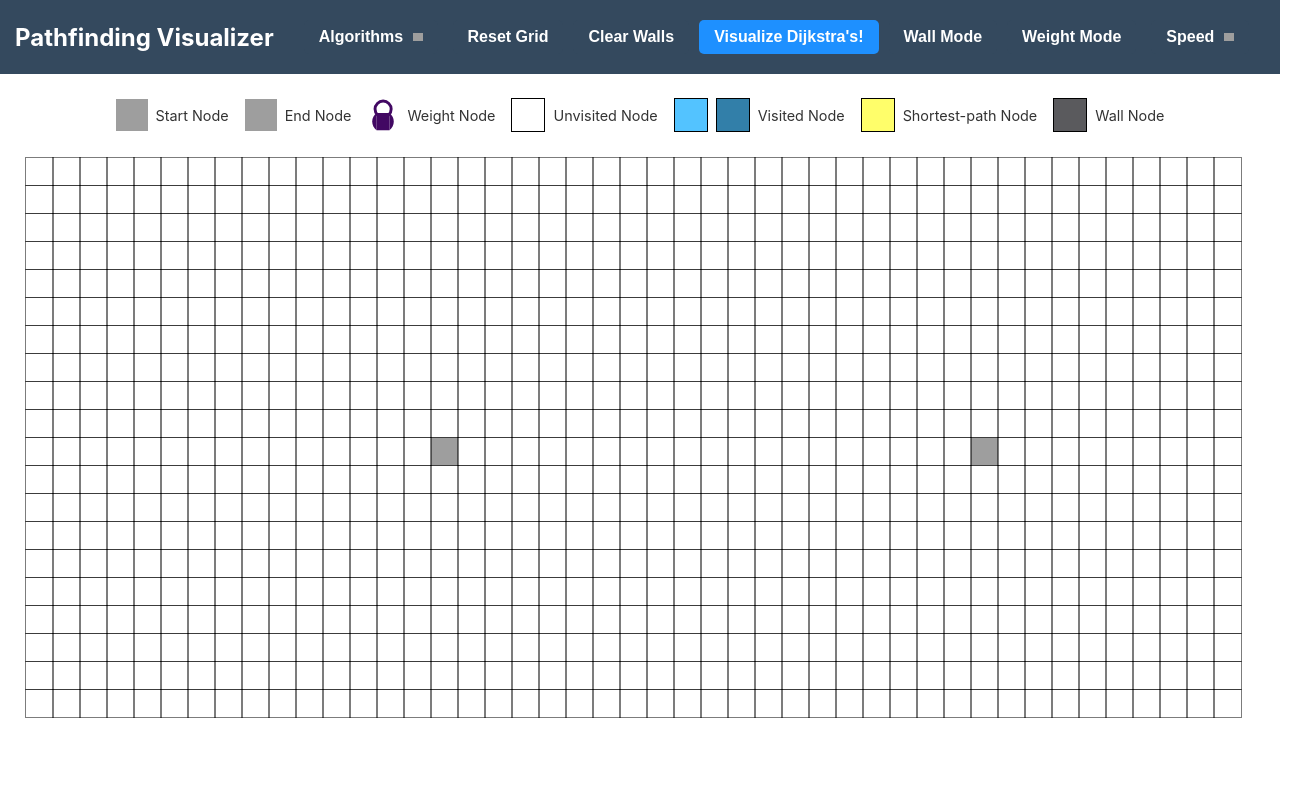
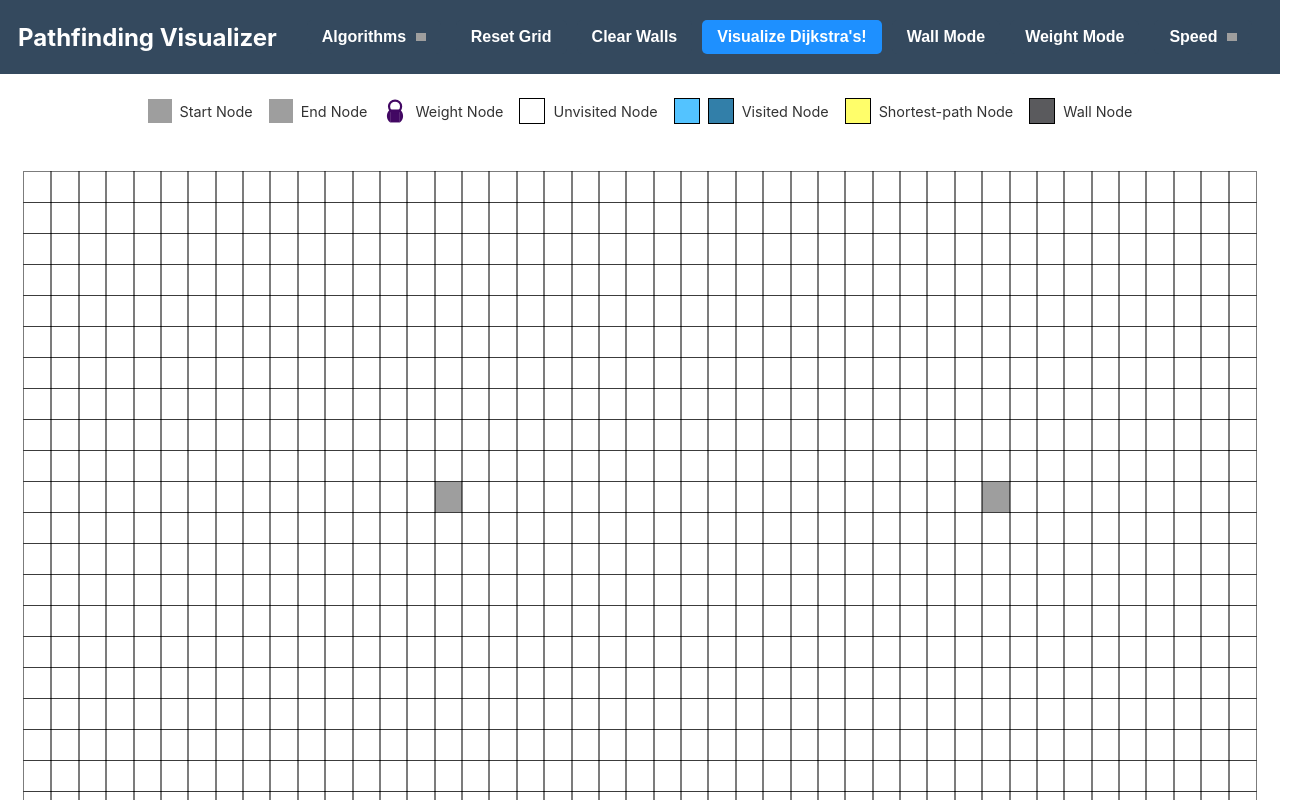
Before and after one commit to ChristopherChau/PathFindingVisualizer, a React (Create React App) app: page / in a window 1280 px wide. Shown: the top 800 px of the page, 1306 px wide, since content can reach past the window. Built offline with nearby package versions, Linux system fonts and the light colour scheme; grey boxes are pictures that could not be loaded.

Commit message:
FEAT(): Grid now resizes properly

```diff
--- a/src/PathFindingVisualizer/Node/Node.css
+++ b/src/PathFindingVisualizer/Node/Node.css
@@ -1,6 +1,6 @@
 .node {
-  width: 25px;
-  height: 25px;
+  width: 28px;
+  height: 28px;
   outline: 1px solid rgba(0, 0, 0, 0.512);
   background-color: white;
 }
@@ -9,8 +9,8 @@
   background-position: center;
   background-repeat: no-repeat;
   background-size: cover;
-  width: 25px;
-  height: 25px;
+  width: 28px;
+  height: 28px;
 }
 
 .nodeStart {
@@ -18,8 +18,8 @@
   background-position: center;
   background-repeat: no-repeat;
   background-size: cover;
-  width: 25px;
-  height: 25px;
+  width: 28px;
+  height: 28px;
 }
 .nodeWall {
   background-color: rgb(90, 90, 93);
--- a/src/PathFindingVisualizer/PathFindingVisualizer.jsx
+++ b/src/PathFindingVisualizer/PathFindingVisualizer.jsx
@@ -35,25 +35,73 @@ const PathFindingVisualizer = () => {
   // let START_NODE_ROW = 10;
   // let START_NODE_COL = 15;
 
+  const clampPosition = (pos, max) => Math.min(pos, max - 1);
+
+  const NODE_WIDTH = 28; // width of each node in pixels
+  const NODE_HEIGHT = 28; // height of each node in pixels
+
+  const calculateDimensions = () => {
+    const rows = Math.floor(window.innerHeight / NODE_HEIGHT);
+    const cols = Math.floor(window.innerWidth / NODE_WIDTH);
+    return { rows, cols };
+  };
+
+  const initializeGrid = () => {
+    const { rows, cols } = calculateDimensions();
+    const grid = Array.from({ length: rows }, (_, row) =>
+      Array.from({ length: cols }, (_, col) =>
+        createNode(row, col, startNode, finishNode)
+      )
+    );
+    setNodes(grid);
+  };
+
   useEffect(() => {
     initializeGrid();
   }, []); // Empty dependency array ensures this runs only once
 
-  const initializeGrid = () => {
-    return Array.from({ length: 20 }, (_, row) =>
-      Array.from({ length: 45 }, (_, col) =>
-        createNode(row, col)
+  const resetGrid = useCallback(() => {
+    const { rows, cols } = calculateDimensions();
+
+    // Adjust start and finish nodes to stay within bounds
+    const updatedStartNode = {
+      ...startNode,
+      row: clampPosition(startNode.row, rows),
+      col: clampPosition(startNode.col, cols),
+    };
+    const updatedFinishNode = {
+      ...finishNode,
+      row: clampPosition(finishNode.row, rows),
+      col: clampPosition(finishNode.col, cols),
+    };
+
+    setStartNode(updatedStartNode);
+    setFinishNode(updatedFinishNode);
+
+    // Initialize grid with updated dimensions
+    const grid = Array.from({ length: rows }, (_, row) =>
+      Array.from({ length: cols }, (_, col) =>
+        createNode(row, col, updatedStartNode, updatedFinishNode)
       )
     );
-  };
+    setNodes(grid);
+  }, [startNode, finishNode]);
 
+  useEffect(() => {
+    const handleResize = () => {
+      resetGrid(); // Automatically adjusts start/finish node positions
+    };
 
-  const createNode = (row, col) => {
+    window.addEventListener("resize", handleResize);
+    return () => window.removeEventListener("resize", handleResize);
+  }, [resetGrid]);
+
+  const createNode = (row, col, updatedStartNode, updatedFinishNode) => {
     return {
       row,
       col,
-      isStart: row === startNode.row && col === startNode.col,
-      isFinish: row === finishNode.row && col === finishNode.col,
+      isStart: row === updatedStartNode.row && col === updatedStartNode.col,
+      isFinish: row === updatedFinishNode.row && col === updatedFinishNode.col,
       distance: Infinity,
       isVisited: false,
       isWall: false,
@@ -95,16 +143,6 @@ const PathFindingVisualizer = () => {
     setNodes(newGrid);
     return newGrid;
   }, [nodes]);
-
-  const resetGrid = useCallback(() => {
-    const grid = initializeGrid();
-    setNodes(grid);
-    reset = false;
-  }, []);
-
-  useEffect(() => {
-    resetGrid();
-  }, [resetGrid]);
 
   const handleMouseDown = (row, col) => {
     const node = nodes[row][col];
@@ -272,7 +310,7 @@ const PathFindingVisualizer = () => {
         setSpeed={setIntervalDelay}
         isDisabled={isAnimating} // Add this prop
       />
-      <Legend/>
+      <Legend />
       <div className="grid" onClick={handleGridClick}>
         {nodes?.map((row, rowIndex) => (
           <div key={rowIndex}>
--- a/src/PathFindingVisualizer/styles/grid.css
+++ b/src/PathFindingVisualizer/styles/grid.css
@@ -1,7 +1,14 @@
+.container {
+  display: flex;
+  flex-direction: column;
+  justify-content: center;
+  align-items: center;
+
+}
 .grid {
     display: grid;
-    gap: 1px; /* Space between nodes */
-    width: 100%; /* Adjust to the container's width */
-    height: 100%; /* Adjust to the container's height */
-    margin: 1.6rem;
+    gap: 1px;
+    width: auto;
+    height: auto;
+    margin: 1.5rem;
   }
--- a/src/PathFindingVisualizer/styles/legend.css
+++ b/src/PathFindingVisualizer/styles/legend.css
@@ -1,5 +1,5 @@
 .legend-container {
-    margin-top: 1.5rem;
+    margin: 1.5rem 0rem 1.5rem 0rem;
     display: flex;
     flex-wrap: wrap;
     gap: 1rem;
@@ -13,14 +13,14 @@
   }
 
   .legend-icon {
-    width: 2rem;
-    height: 2rem;
+    width: 1.5rem;
+    height: 1.5rem;
     background-color: transparent;
   }
 
   .legend-box {
-    width: 2rem;
-    height: 2rem;
+    width: 1.5rem;
+    height: 1.5rem;
     border: 1px solid black;
     background-color: transparent;
   }
--- a/src/PathFindingVisualizer/styles/navBar.css
+++ b/src/PathFindingVisualizer/styles/navBar.css
@@ -2,7 +2,7 @@
     display: flex;
     flex-wrap: wrap; /* Allows items to wrap to the next line */
     align-items: center;
-    justify-content: flex-start;
+    justify-content: center;
     background-color: #34495e;
     width: 100vw;
     box-sizing: border-box;
```
